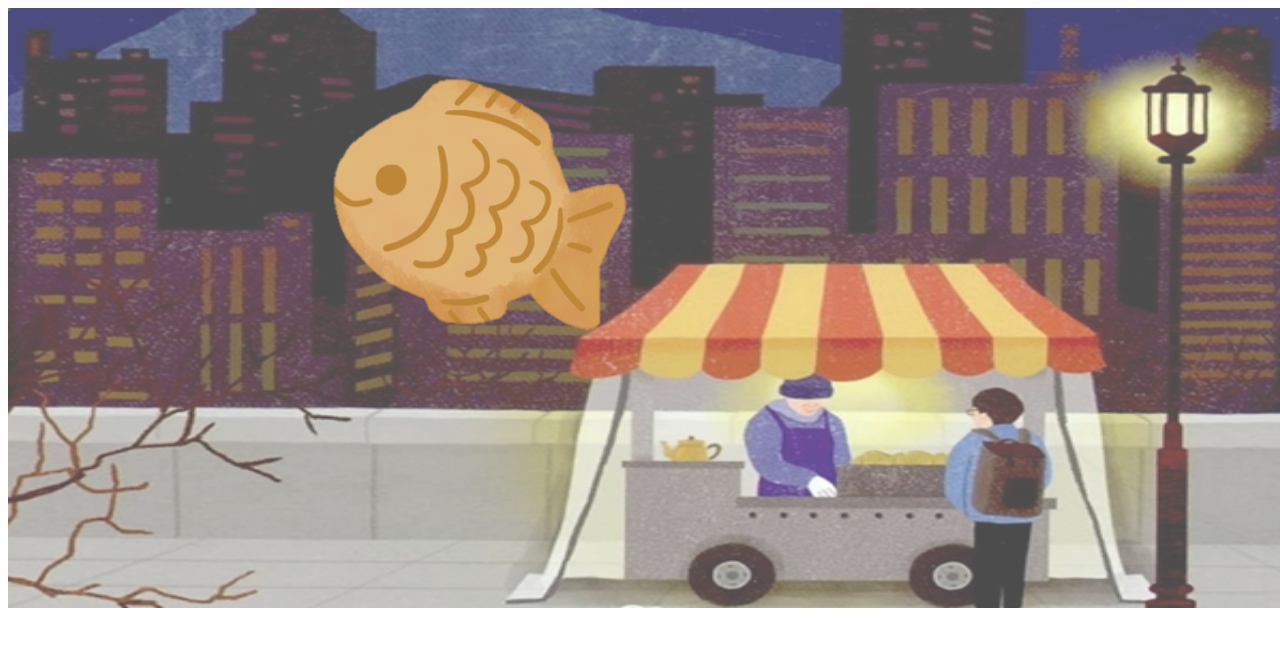
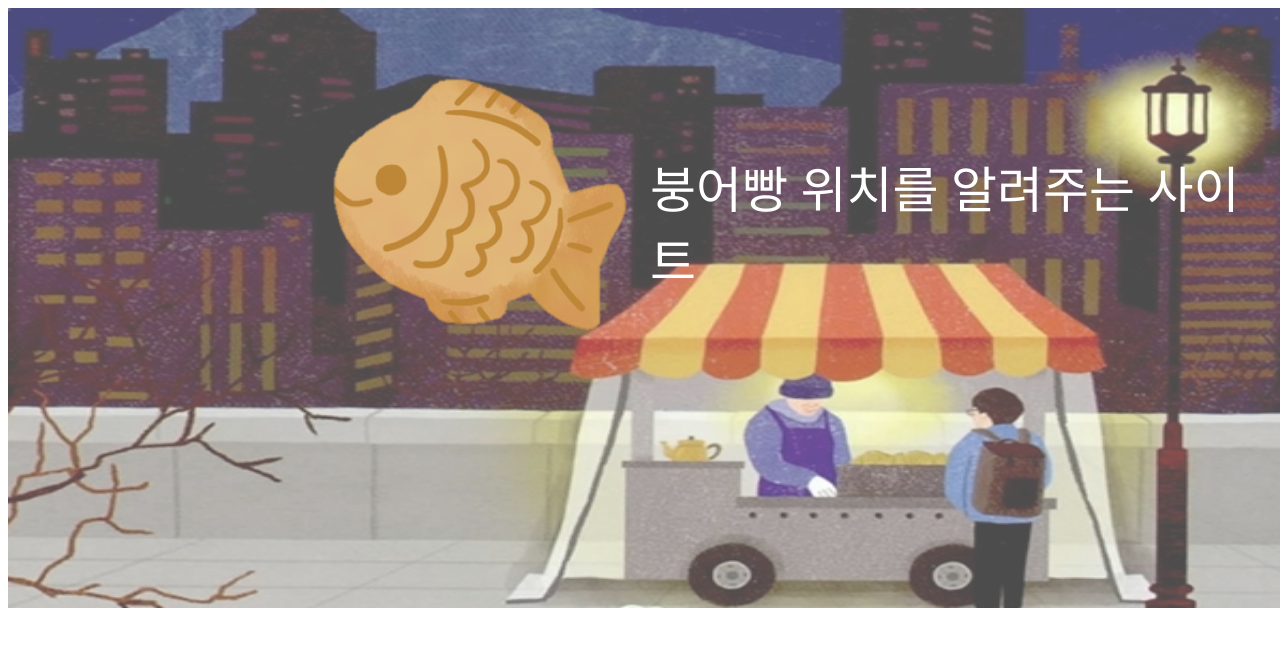
Before and after one commit to qkrwltn8976/levelup, a Django app: template find_food/templates/index.html in a window 1280 px wide. Shown: the top 647 px of the page. Run offline with Django 3.2, Linux system fonts and the light colour scheme; the template is opened without the code that fills it, so the values that code supplies are empty; parts of the project's set-up code (start-up, migrations or seed data) failed here and were passed over; some web fonts are replaced.

Commit message:
2number add front-end

```diff
--- a/find_food/templates/index.html
+++ b/find_food/templates/index.html
@@ -5,6 +5,13 @@
 <style>
 body {
   font-family: "Lato", sans-serif;
+}
+@font-face {
+    font-family: 'TDTDTadakTadak';
+    src: url('https://cdn.jsdelivr.net/gh/projectnoonnu/noonfonts_twelve@1.0/TDTDTadakTadak.woff')
+    format('woff');
+    font-weight: normal;
+    font-style: normal;
 }
 
 .sidenav {
@@ -81,6 +88,15 @@ h1{
     font-size: 18px !important;
     padding-left:0px !important;
 }
+.explain{
+    position: absolute;
+    left:650px;
+    top:100px;
+    font-family: 'TDTDTadakTadak';
+    font-size:50px;
+    color:white;
+}
+
 </style>
 </head>
 <body>
@@ -100,11 +116,11 @@ h1{
                 <div id="info_menu2" style="display:none">
                     <li><a class="sub_menu">붕어빵</a></li>
                 </div>
-            </ul>
+        </ul>
     </div>
 
-   <img class="center" src="123.png"  onclick="openNav()">
-    <script>
+   <img class="center" src="123.png" id="close" onClick="reply_click(this)">
+    <script language="javascript">
         function openNav() {
             document.getElementById("mySidenav").style.width = "250px";
         }
@@ -113,8 +129,8 @@ h1{
             document.getElementById("mySidenav").style.width = "0";
         }
     </script>
-
-    <script>
+    <p class="explain">붕어빵 위치를 알려주는 사이트</p>
+    <script language="javascript">
     function showHide(id) {
         var obj = document.getElementById(id);
         if (obj.style.display == 'none')
@@ -122,6 +138,19 @@ h1{
         else
             obj.style.display = 'none';
     }
+    function reply_click(obj)
+    {
+        var id = obj.id;
+        if(id == 'close') {
+            openNav();
+            obj.id = 'open';
+        }
+        else {
+            closeNav();
+            obj.id = 'close';
+        }
+        console.log(id);
+    }
     </script>
 </body>
 </html>
```
